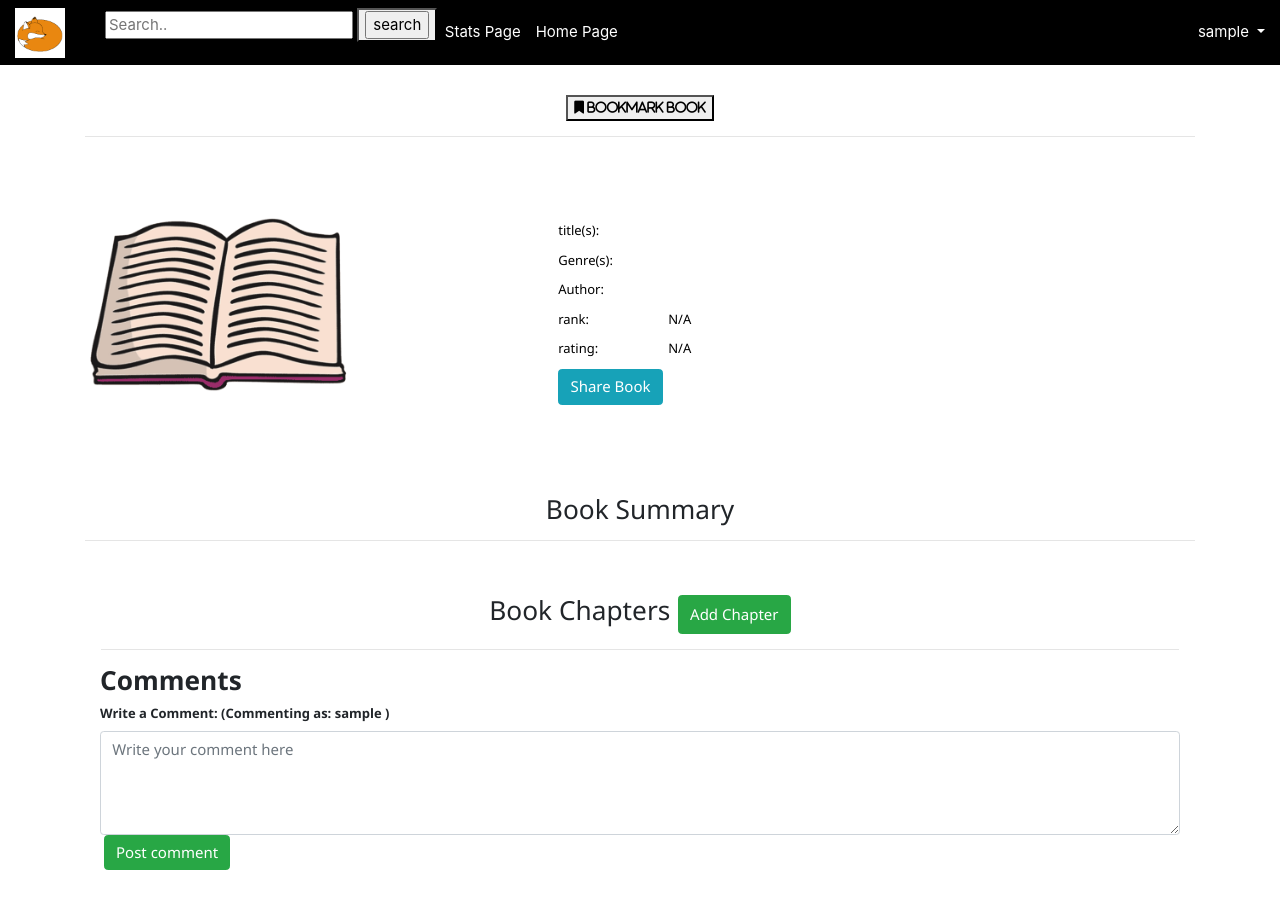
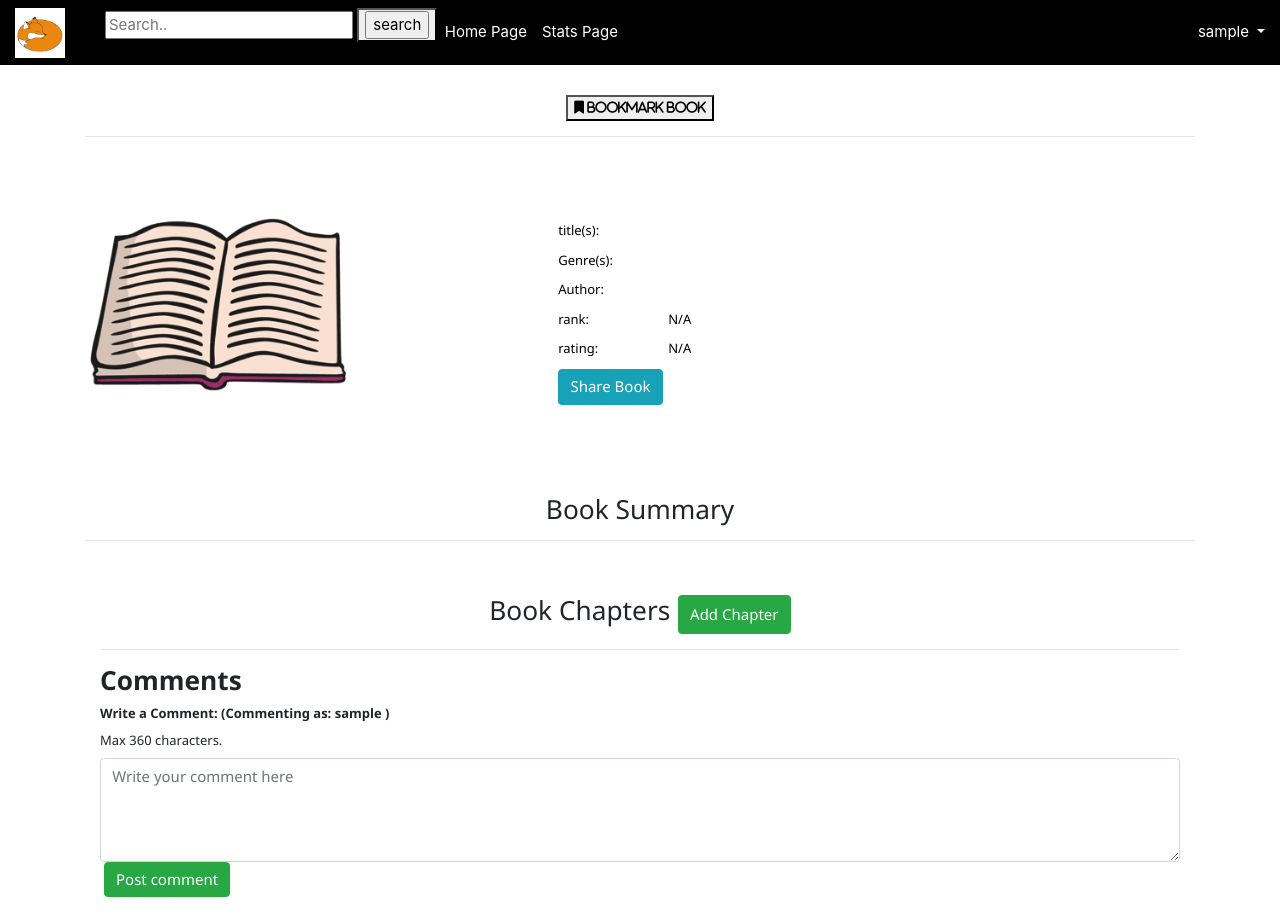
Before and after one commit to christypaul30/COMP313_Project_NOVEL-T, a Flask app: page /author-summary in a window 1280 px wide. Before the commit the page ends 870 px from the top, so only its background shows below. Run offline with Flask 2, Linux system fonts and the light colour scheme; the visitor is signed in with stand-in values (Sample User, id 1); data comes from the database, SQL or seed files in the repository; data that the repository does not hold is empty; some libraries are stand-ins or nearby versions.

Commit message:
set character limit to 360, text to notify limit

```diff
--- a/website/models.py
+++ b/website/models.py
@@ -218,7 +218,7 @@
     book_id = db.Column("book_id", db.ForeignKey('book.id'), nullable=False)
     user_id = db.Column("user_id", db.ForeignKey('user.id'), nullable=False)
     username = db.Column("username", db.ForeignKey('user.username'), nullable=False)
-    message = db.Column(db.String(240))
+    message = db.Column(db.String(360))
 
     def __init__(self, book_id, user_id, username, message):
         self.book_id = book_id
--- a/website/templates/base.html
+++ b/website/templates/base.html
@@ -44,10 +44,8 @@
             </ul>
             {% if user.is_authenticated %}
             <ul class="nav navbar-nav">
-
-
+              <a class="nav-item nav-link" id="home-page" href="/">Home Page</a>
                 <a class="nav-item nav-link" id="stats-page" href="/stats-page">Stats Page</a>
-                <a class="nav-item nav-link" id="home-page" href="/">Home Page</a>
 
             </ul>
 
--- a/website/templates/simulator.html
+++ b/website/templates/simulator.html
@@ -126,7 +126,9 @@
     <div class="form-group">
         <form>
             <label for="commentTextarea"><b>Write a Comment: (Commenting as: {{user.username}} )</b></label>
-            <textarea class="form-control" id="commentTextarea" rows="4" placeholder="Write your comment here"></textarea>
+            </br>
+            <label>Max 360 characters.</label>
+            <textarea class="form-control" id="commentTextarea" rows="4" placeholder="Write your comment here" maxlength="360"></textarea>
             <button class="btn btn-success mx-1" type="button" onclick='comment({{book.id}}, document.getElementById("commentTextarea").value)'>Post comment</button>
         </form>
     </div>
--- a/website/templates/viewer_book_page.html
+++ b/website/templates/viewer_book_page.html
@@ -110,7 +110,9 @@
         {% if user.is_authenticated %}
             <form>
                 <label for="commentTextarea"><b>Write a Comment: (Commenting as: {{user.username}} )</b></label>
-                <textarea class="form-control" id="commentTextarea" rows="4" placeholder="Write your comment here"></textarea>
+                </br>
+                <label>Max 360 characters.</label>
+                <textarea class="form-control" id="commentTextarea" rows="4" placeholder="Write your comment here" maxlength="360"></textarea>
                 <button class="btn btn-success mx-1" type="button" onclick='comment({{book.id}}, document.getElementById("commentTextarea").value)'>Post comment</button>
             </form>
         {% else %}
```
